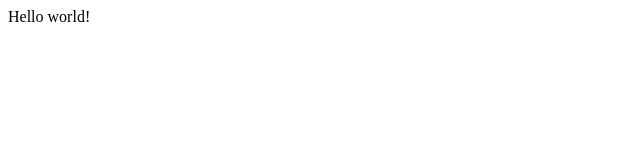
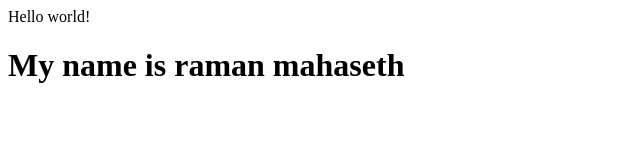
Before and after one commit to raman-rmn/ramanrmn-demo, a plain HTML site: page index.html in a window 1280 px wide. Shown: the whole page, without its empty margins (0-640 px from the left). Drawn offline with Linux system fonts and the light colour scheme.

Commit message:
Added A H1 Tag

```diff
--- a/index.html
+++ b/index.html
@@ -1 +1,2 @@
 <p>Hello world!</p>
+<h1>My name is raman mahaseth</h1>
```
